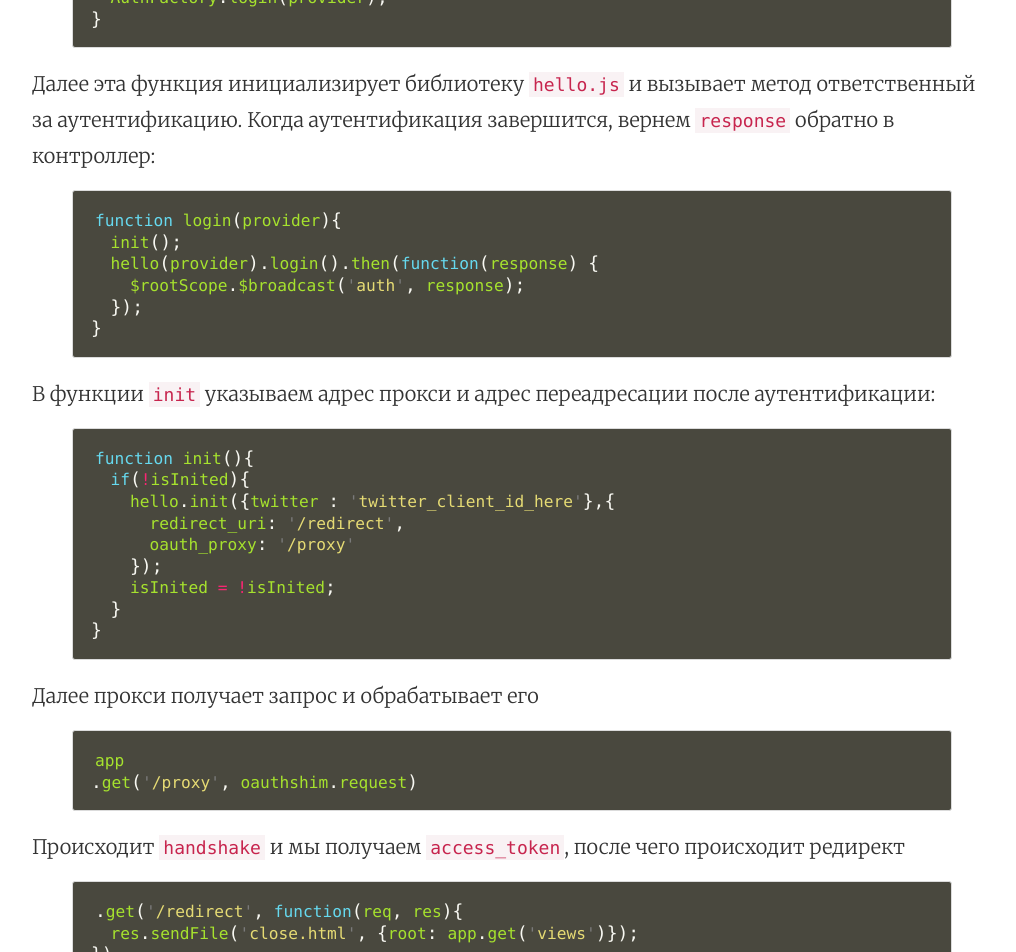
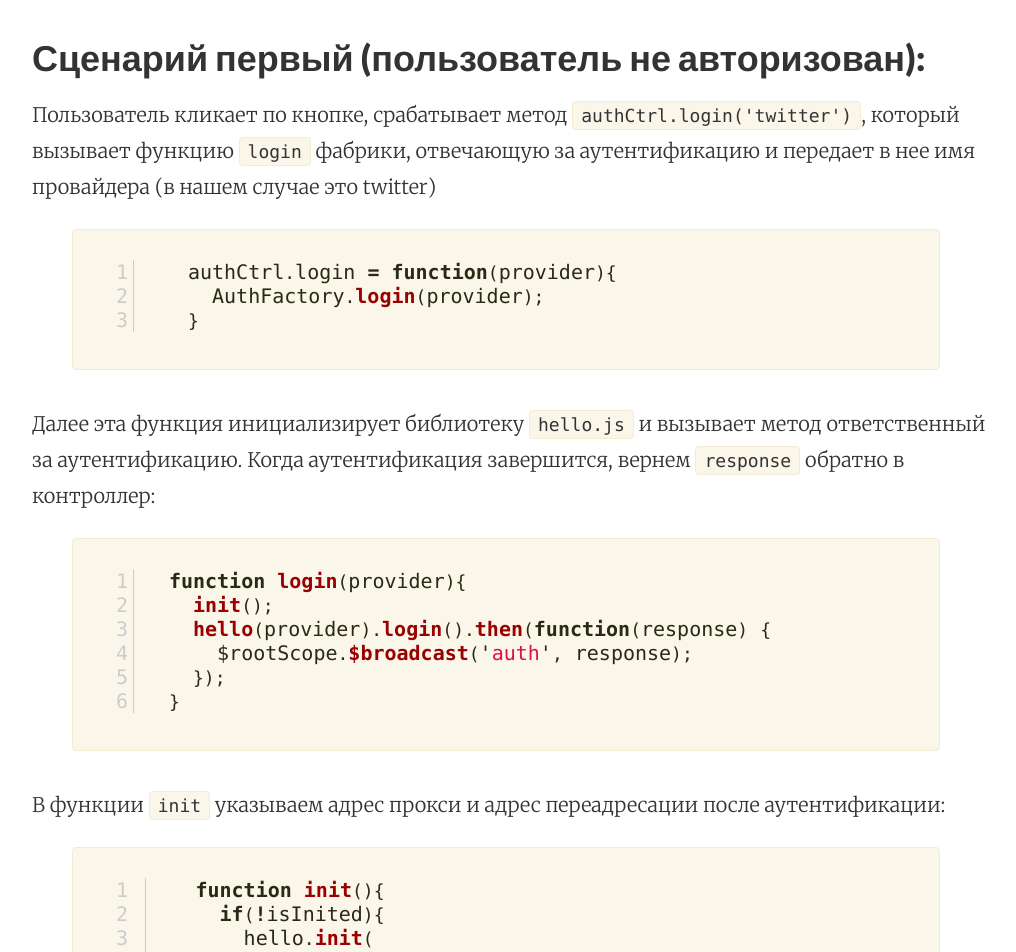
Before and after one commit to dmaslov/dmaslov.github.io, a Jekyll site: the page built from _posts/2014-10-13-social-networks-auth-with-angularjs-and-hellojs.md, in a window 1280 px wide and 1400 px high, scrolled down 5667 px. Shown: the top 952 px of the window, without its empty margins (128-1144 px from the left). Built offline with Jekyll 4.4.1, drawn with Linux system fonts in a browser that asks for light colours; nearby versions of some CDN libraries; Markdown is read by kramdown in place of the engine named in the settings; some of the changed text lies outside the part shown.

Commit message:
higlight theme changed

````diff
--- a/_posts/2014-10-13-social-networks-auth-with-angularjs-and-hellojs.md
+++ b/_posts/2014-10-13-social-networks-auth-with-angularjs-and-hellojs.md
@@ -54,24 +54,22 @@ gulpfile.js будет просто собирать js файлы в один,
 Из интересного тут только ```oauth-shim```, остальное нужно чтобы просто работало приложение
 
 Подключаем
-{% highlight JavaScript %}
+{% highlight javascript linenos %}
 oauthshim = require('oauth-shim')
 {% endhighlight %}
 
 Инициализируем (тут мы вписываем clientId и clientSecret из настроек нашего твиттер приложения)
 
-{% highlight JavaScript %}
+{% highlight javascript linenos %}
 oauthshim.init({
-
   'clientID' : 'clientSecret'
-
 });
 {% endhighlight %}
 
 
 Вызываем (Все запросы от клиента к прокси будут вызывать oauthshim)
 
-{% highlight JavaScript %}
+{% highlight javascript linenos %}
 app
 .get('/proxy', oauthshim.request)
 {% endhighlight %}
@@ -143,7 +141,7 @@ npm start
 
 Пользователь кликает по кнопке, срабатывает метод ```authCtrl.login('twitter')```, который вызывает функцию ```login``` фабрики, отвечающую за аутентификацию и передает в нее имя провайдера (в нашем случае это twitter)
 
-{% highlight javascript %}
+{% highlight javascript linenos %}
 authCtrl.login = function(provider){
   AuthFactory.login(provider);
 }
@@ -152,7 +150,7 @@ authCtrl.login = function(provider){
 
 Далее эта функция инициализирует библиотеку ```hello.js``` и вызывает метод ответственный за аутентификацию. Когда аутентификация завершится, вернем ```response``` обратно в контроллер:
 
-{% highlight JavaScript %}
+{% highlight javascript linenos %}
 function login(provider){
   init();
   hello(provider).login().then(function(response) {
@@ -164,10 +162,12 @@ function login(provider){
 
 В функции ```init``` указываем адрес прокси и адрес переадресации после аутентификации:
 
-{% highlight JavaScript %}
+{% highlight javascript linenos %}
 function init(){
   if(!isInited){
-    hello.init({twitter : 'twitter_client_id_here'},{
+    hello.init(
+    {twitter : 'twitter_client_id_here'},
+    {
       redirect_uri: '/redirect',
       oauth_proxy: '/proxy'
     });
@@ -179,7 +179,7 @@ function init(){
 
 Далее прокси получает запрос и обрабатывает его
 
-{% highlight JavaScript %}
+{% highlight javascript linenos %}
 app
 .get('/proxy', oauthshim.request)
 {% endhighlight %}
@@ -187,7 +187,7 @@ app
 
 Происходит ```handshake``` и мы получаем ```access_token```, после чего происходит редирект
 
-{% highlight JavaScript %}
+{% highlight javascript linenos %}
 .get('/redirect', function(req, res){
   res.sendFile('close.html', {root: app.get('views')});
 })
@@ -206,7 +206,7 @@ app
 
 Далее мы получаем ```response``` в методе ```link``` директивы, если получен ```access_token```, то переключаем переменную ```isAuthorized``` в ```true``` и узнаем имя пользователя, для отображения в шаблоне:
 
-{% highlight JavaScript %}
+{% highlight javascript linenos %}
 scope.$on('auth', function(event, response) {
   if(response.authResponse.access_token){
     scope.authCtrl.getUserDetails();
@@ -217,7 +217,7 @@ scope.$on('auth', function(event, response) {
 });
 {% endhighlight %}
 
-{% highlight JavaScript %}
+{% highlight javascript linenos %}
 vm.getUserDetails = function() {
   var authData = AuthFactory.getAuthResponse('twitter');
   if(authData){
@@ -237,14 +237,14 @@ vm.getUserDetails = function() {
 
 Пользователь заходит на страницу, в методе ```link``` мы проверяем есть ли данные о пользователе, если есть - получаем имя пользователя, переключаем переменную ```isAuthorized``` в ```true```. Поскольку ```isAuthorized === true``` в шаблоне будет отображена кнопка выхода, вместо кнопки аутентификации.
 
-{% highlight JavaScript %}
+{% highlight javascript linenos %}
 function link(scope, element, attrs) {
   scope.authCtrl.getUserDetails();
   ...
 }
 {% endhighlight %}
 
-{% highlight JavaScript %}
+{% highlight javascript linenos %}
 vm.getUserDetails = function() {
   var authData = AuthFactory.getAuthResponse('twitter');
   if(authData){
@@ -257,7 +257,7 @@ vm.getUserDetails = function() {
 
 Пользователь кликает на кнопку ```logout```, вызывается соответствующий метод контроллера директивы, который вызывает метод фабрики, ответственный за logout. ```hello.js``` удаляет данные о пользователе и мы переключаем переменную ```isAuthorized``` в ```false```:
 
-{% highlight JavaScript %}
+{% highlight javascript linenos %}
 vm.logout = function(provider) {
   AuthFactory.logout(provider);
   $scope.isAuthorized = false;
--- a/_sass/_main.scss
+++ b/_sass/_main.scss
@@ -266,36 +266,22 @@ abbr {
 }
 
 pre, code {
-  font-family: Menlo, Monaco, "Courier New", monospace
+  font-family: Consolas,"Liberation Mono",Menlo,Courier,monospace;
 }
 
 code {
-  padding: 2px 4px;
+  padding: .2rem .5rem;
   font-size: 90%;
-  color: #c7254e;
   white-space: nowrap;
-  background-color: #f9f2f4;
-  border-radius: 0;
+  background: #FAF6E9;
+  border: 1px solid #F4EBD0;
+  @include rounded(4px);
 }
 
-pre {
-  padding: 1.125em;
-  font-size: 1.125rem;
-  line-height: 1.2;
-  overflow-x: scroll;
-  margin-bottom: 0.88em;
-
-  code {
-    color: #7a7a7a;
-    background-color: transparent;
-    white-space: pre;
-    border-radius: 0;
-  }
-}
-
-.highlight .p {
-  font-size: 1.125rem;
-  line-height: 1;
+pre>code{
+  display: block;
+  padding: 1rem 1.5rem;
+  white-space: pre;
 }
 
 blockquote {
--- a/_sass/_mixins.scss
+++ b/_sass/_mixins.scss
@@ -2,8 +2,6 @@ $icon-color: #333;
 $icon-font-weight: 300;
 $icon-opacity: 0.8;
 
-$doc-font-size: 16;
-$doc-line-height: 26;
 $body-color: #e8e8e8;
 
 @mixin icon-link {
@@ -17,9 +15,3 @@ $body-color: #e8e8e8;
   -moz-border-radius : $radius;
   border-radius : $radius;
 }
-
-@mixin font($size) {
-  font-size: 0px + $size;
-  font-size: 0rem + $size / $doc-font-size;
-  line-height: 0 + round($doc-line-height / $size*10000) / 10000;
-}
--- a/_sass/_pygments.scss
+++ b/_sass/_pygments.scss
@@ -1,78 +1,43 @@
-.highlight {
+.highlight{
   margin-bottom: 1.5em;
-  @include font(12);
-  color: #d0d0d0;
-  border: 1px solid darken($body-color, 5);
-  background-color: #49483e;
-  @include rounded(3px);
-  pre {
-    position: relative;
-    margin: 0;
-    padding: 1em;
+  background-color:transparent;
+  color:#282A14;
+
+  .lineno {
+    color: #ccc;
+    display:inline-block;
+    padding: 0 5px;
+    border-right:1px solid #ccc;
   }
-  .lineno { padding-right: 24px; color: #8f908a;}
-  .hll { background-color: #49483e }
-  .c { color: #75715e } /* Comment */
-  .err { color: #960050; background-color: #1e0010 } /* Error */
-  .k { color: #66d9ef } /* Keyword */
-  .l { color: #ae81ff } /* Literal */
-  .n { color: #f8f8f2 } /* Name */
-  .o { color: #f92672 } /* Operator */
-  .p { color: #f8f8f2 } /* Punctuation */
-  .cm { color: #75715e } /* Comment.Multiline */
-  .cp { color: #75715e } /* Comment.Preproc */
-  .c1 { color: #75715e } /* Comment.Single */
-  .cs { color: #75715e } /* Comment.Special */
-  .ge { font-style: italic } /* Generic.Emph */
-  .gs { font-weight: bold } /* Generic.Strong */
-  .kc { color: #66d9ef } /* Keyword.Constant */
-  .kd { color: #66d9ef } /* Keyword.Declaration */
-  .kn { color: #f92672 } /* Keyword.Namespace */
-  .kp { color: #66d9ef } /* Keyword.Pseudo */
-  .kr { color: #66d9ef } /* Keyword.Reserved */
-  .kt { color: #66d9ef } /* Keyword.Type */
-  .ld { color: #e6db74 } /* Literal.Date */
-  .m { color: #ae81ff } /* Literal.Number */
-  .s { color: #e6db74 } /* Literal.String */
-  .na { color: #a6e22e } /* Name.Attribute */
-  .nb { color: #f8f8f2 } /* Name.Builtin */
-  .nc { color: #a6e22e } /* Name.Class */
-  .no { color: #66d9ef } /* Name.Constant */
-  .nd { color: #a6e22e } /* Name.Decorator */
-  .ni { color: #f8f8f2 } /* Name.Entity */
-  .ne { color: #a6e22e } /* Name.Exception */
-  .nf { color: #a6e22e } /* Name.Function */
-  .nl { color: #f8f8f2 } /* Name.Label */
-  .nn { color: #f8f8f2 } /* Name.Namespace */
-  .nx { color: #a6e22e } /* Name.Other */
-  .py { color: #f8f8f2 } /* Name.Property */
-  .nt { color: #f92672 } /* Name.Tag */
-  .nv { color: #f8f8f2 } /* Name.Variable */
-  .ow { color: #f92672 } /* Operator.Word */
-  .w { color: #f8f8f2 } /* Text.Whitespace */
-  .mf { color: #ae81ff } /* Literal.Number.Float */
-  .mh { color: #ae81ff } /* Literal.Number.Hex */
-  .mi { color: #ae81ff } /* Literal.Number.Integer */
-  .mo { color: #ae81ff } /* Literal.Number.Oct */
-  .sb { color: #e6db74 } /* Literal.String.Backtick */
-  .sc { color: #e6db74 } /* Literal.String.Char */
-  .sd { color: #e6db74 } /* Literal.String.Doc */
-  .s2 { color: #e6db74 } /* Literal.String.Double */
-  .se { color: #ae81ff } /* Literal.String.Escape */
-  .sh { color: #e6db74 } /* Literal.String.Heredoc */
-  .si { color: #e6db74 } /* Literal.String.Interpol */
-  .sx { color: #e6db74 } /* Literal.String.Other */
-  .sr { color: #e6db74 } /* Literal.String.Regex */
-  .s1 { color: #e6db74 } /* Literal.String.Single */
-  .ss { color: #e6db74 } /* Literal.String.Symbol */
-  .bp { color: #f8f8f2 } /* Name.Builtin.Pseudo */
-  .vc { color: #f8f8f2 } /* Name.Variable.Class */
-  .vg { color: #f8f8f2 } /* Name.Variable.Global */
-  .vi { color: #f8f8f2 } /* Name.Variable.Instance */
-  .il { color: #ae81ff } /* Literal.Number.Integer.Long */
 
-  .gh { } /* Generic Heading & Diff Header */
-  .gu { color: #75715e; } /* Generic.Subheading & Diff Unified/Comment? */
-  .gd { color: #f92672; } /* Generic.Deleted & Diff Deleted */
-  .gi { color: #a6e22e; } /* Generic.Inserted & Diff Inserted */
+  .p {
+    font-size: 1.125rem;
+    line-height: 1;
+  }
+
+  pre{
+    background-color:transparent;
+    color:#282A14;
+    overflow-x: scroll;
+    padding-right: 0.5em;
+
+    code{
+      overflow-x: auto;
+      font-family: monospace;
+    }
+  }
+
+  .ge{font-style:italic;}
+  .gs{font-weight:700;}
+  .sr{color:#009926;}
+  .na{color:#0A8585;}
+  .nc{color:#0F8787;}
+  .nf{color:#900;font-weight:700;}
+  .nt{color:#278388;font-weight:700;}
+  .c,.cp,.c1,.cs,.cm{color:#998;font-style:italic;}
+  .m,.mf,.mi,.mo{color:#099;}
+  .se,.kc,.k,.kd,.kn,.no,.ow,.o{color:#282A14;font-weight:700;}
+  .s,.sb,.sc,.sd,.s2,.sh,.si,.sx,.s1,.ss{color:#D14;}
+  .bp,.vc,.vg,.vi{color:#108888;}
+  .nv,.n,.nl,.nn,.nx,.p{color:#282A14;}
 }
--- a/robots.txt
+++ /dev/null
@@ -1,2 +0,0 @@
-User-agent: *
-Dissalow: /cv/
````
